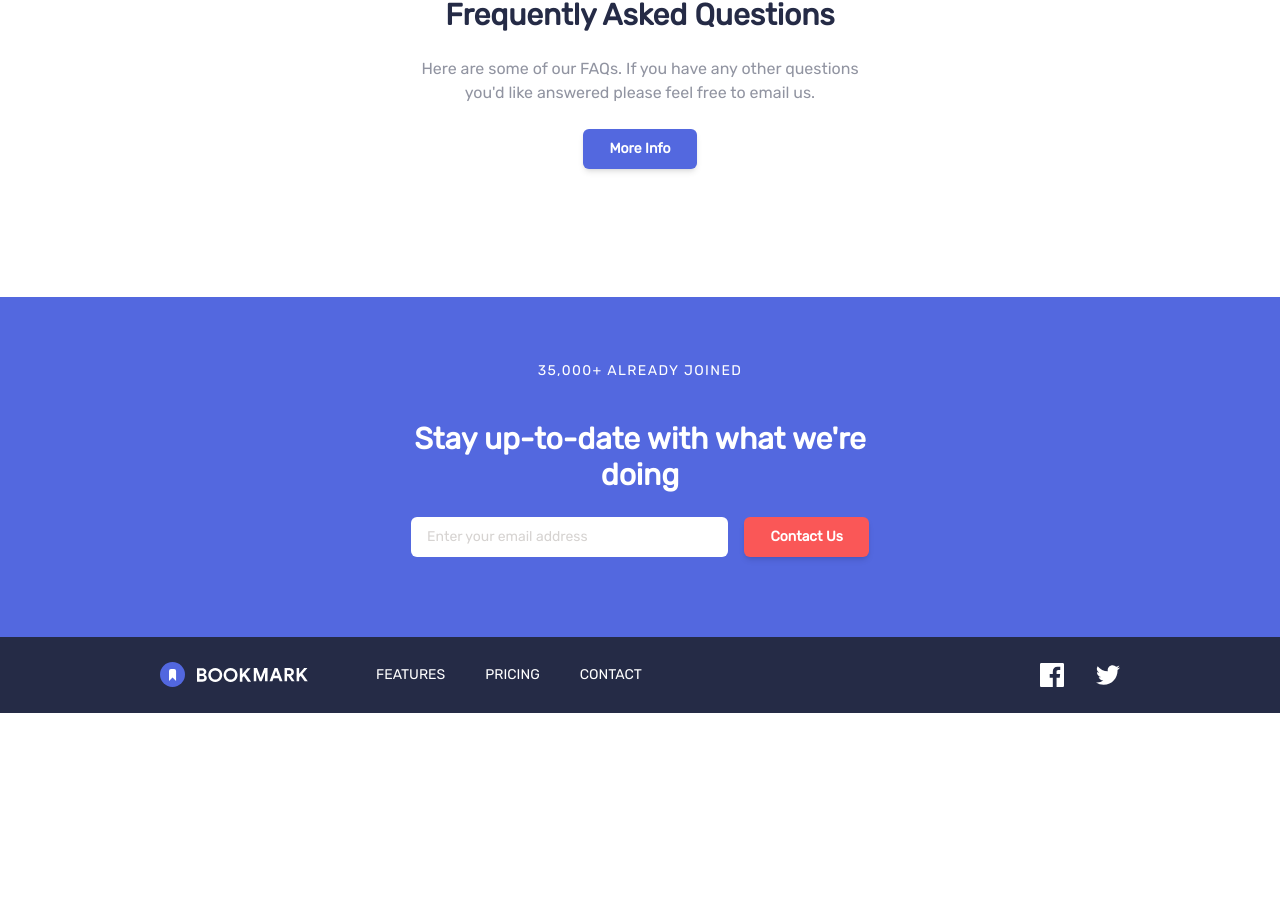
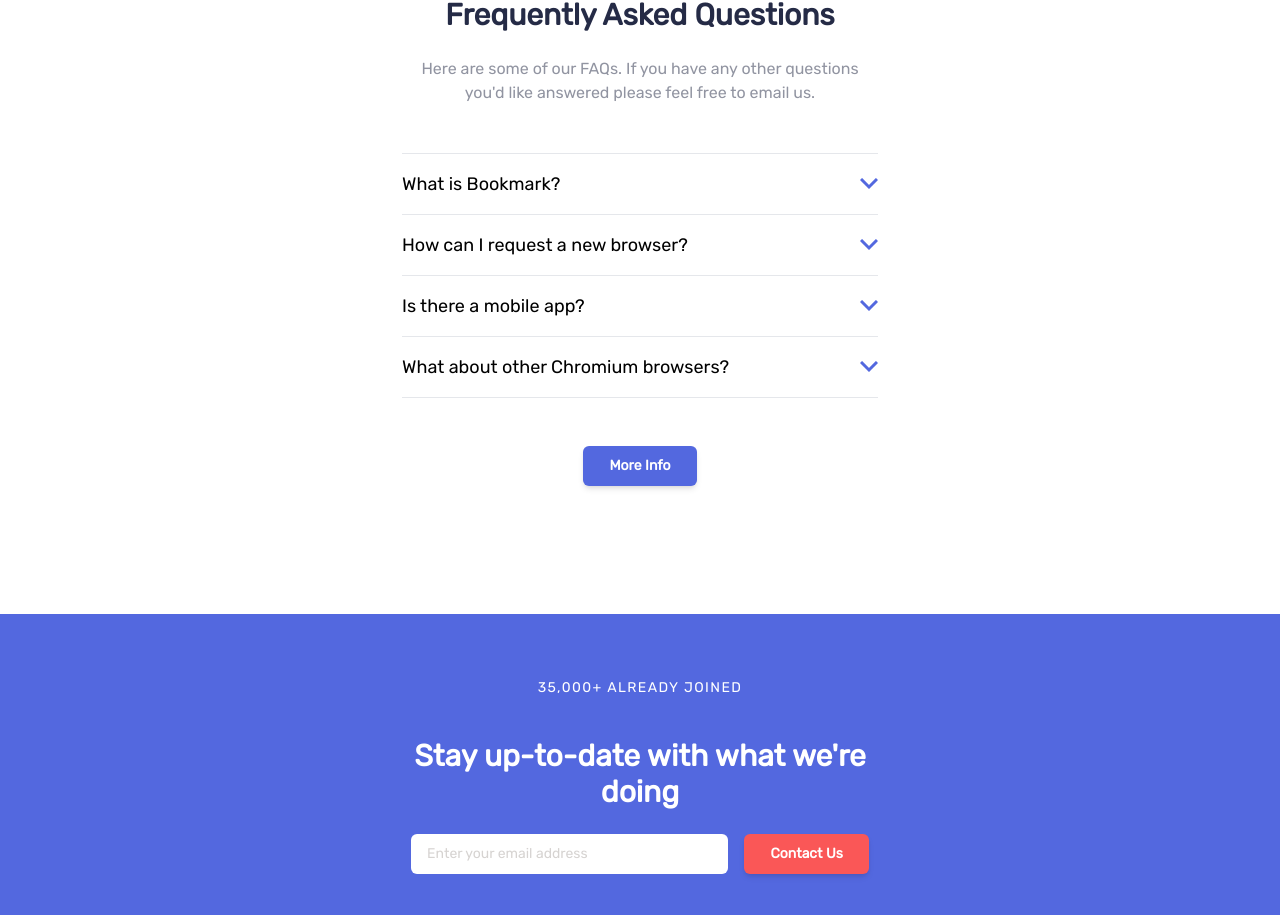
Before and after one commit to mjclaypool/Bookmark-Landing-Page, a React (Vite) app: page / in a window 1280 px wide. Shown: the part 1526-2441 px from the top of the page. Before the commit the page ends 2239 px from the top, so only its background shows below. Built offline with nearby package versions, Linux system fonts and the light colour scheme.

Commit message:
Complete FAQ Accordion

```diff
--- a/src/components/FAQ.jsx
+++ b/src/components/FAQ.jsx
@@ -1,3 +1,4 @@
+import FAQAccordion from "./FAQAccordion";
 import CTA from "../UI/CTA";
 
 export default function FAQ() {
@@ -6,6 +7,7 @@
       <div className="text-center font-rubik max-w-[476px]">
         <h2 className="text-dark-blue text-3xl font-bold">Frequently Asked Questions</h2>
         <p className="text-grey-blue text-base my-4 lg:my-6">Here are some of our FAQs. If you have any other questions you'd like answered please feel free to email us.</p>
+        <FAQAccordion />
         <CTA color="blue">More Info</CTA>
       </div>
     </div>
--- /dev/null
+++ b/src/components/FAQAccordion.jsx
@@ -0,0 +1,46 @@
+import { useState } from "react"
+
+export default function FAQAccordion() {
+  const [question, setQuestion] = useState(0);
+  const questions = [
+    "What is Bookmark?",
+    "How can I request a new browser?",
+    "Is there a mobile app?",
+    "What about other Chromium browsers?",
+  ]
+  const lorem = "Lorem ipsum dolor sit amet, consectetur adipiscing elit, sed do eiusmod tempor incididunt ut labore et dolore magna aliqua. Ut enim ad minim veniam, quis nostrud exercitation ullamco laboris nisi ut aliquip ex ea commodo consequat. Duis aute irure dolor in reprehenderit in voluptate velit esse cillum dolore eu fugiat nulla pariatur.";
+
+  function handleClick(index) {
+    if (index == question) {
+      setQuestion(0);
+    } else {
+      setQuestion(index);
+    }
+  }
+
+  return (
+    <div className="my-12">
+      <hr />
+      {questions.map(index => (
+        <div key={index}>
+          <div className="cursor-pointer py-4" onClick={() => handleClick(index)}>
+          <div className="flex justify-between items-center hover:text-soft-red">
+            <h3 className="text-lg">{index}</h3>
+            {question == index ?
+              <svg xmlns="http://www.w3.org/2000/svg" width="18" height="12" className="stroke-soft-red rotate-180">
+                <path fill="none" stroke="current" strokeWidth="3" d="M1 1l8 8 8-8"/>
+              </svg>
+            :
+              <svg xmlns="http://www.w3.org/2000/svg" width="18" height="12" className="stroke-soft-blue">
+                <path fill="none" stroke="current" strokeWidth="3" d="M1 1l8 8 8-8"/>
+              </svg>
+            }
+          </div>
+          {question == index && <p className="text-grey-blue text-base pt-6 pb-4 text-left">{lorem}</p>}
+          </div>
+          <hr />
+        </div>
+      ))}
+    </div>
+  )
+}
```
